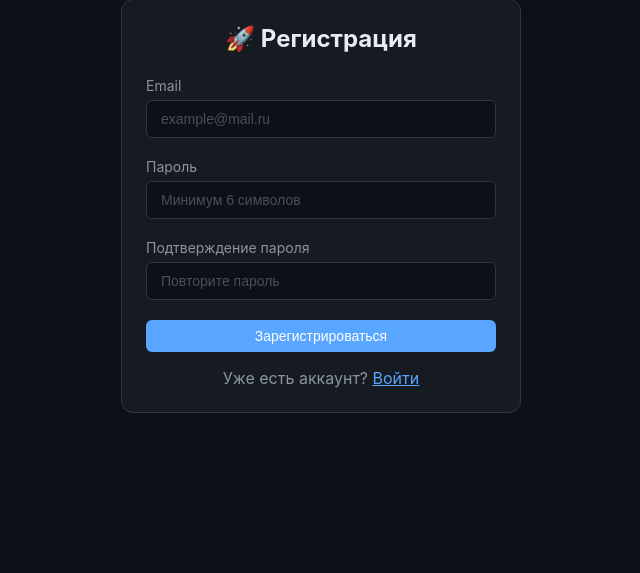
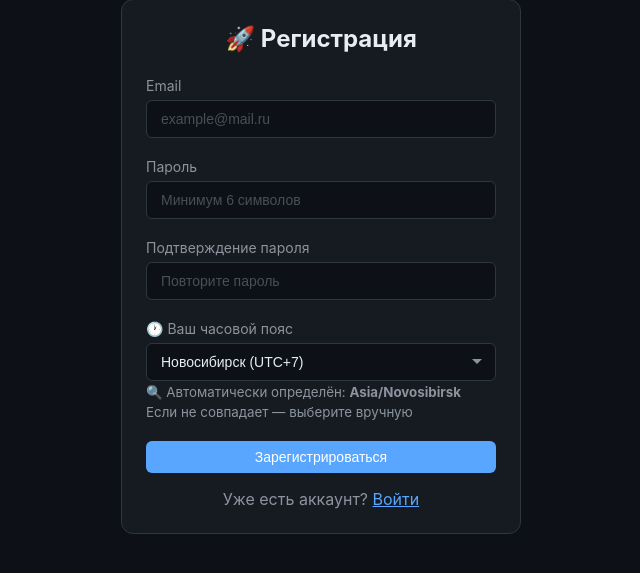
Before and after one commit to teharenda1989-ui/SMM-pilot-TESTY, a Flask app: page /register in a window 1280 px wide. Shown: the part 153-726 px from the top of the page, without its empty margins (319-959 px from the left). Run offline with Flask 3, Linux system fonts and the light colour scheme; data that the repository does not hold is empty.

Commit message:
Update register.html

```diff
--- a/templates/register.html
+++ b/templates/register.html
@@ -23,6 +23,28 @@
                 <input type="password" name="password_confirm" class="form-control" placeholder="Повторите пароль" required>
             </div>
 
+            <div class="form-group">
+                <label class="form-label">🕐 Ваш часовой пояс</label>
+                <select name="timezone" class="form-control" id="timezone-select">
+                    <option value="UTC">UTC</option>
+                    <option value="Europe/Moscow">Москва (UTC+3)</option>
+                    <option value="Europe/Volgograd">Волгоград (UTC+4)</option>
+                    <option value="Asia/Yekaterinburg">Екатеринбург (UTC+5)</option>
+                    <option value="Asia/Omsk">Омск (UTC+6)</option>
+                    <option value="Asia/Novosibirsk" {% if detected_timezone == 'Asia/Novosibirsk' %}selected{% endif %}>Новосибирск (UTC+7)</option>
+                    <option value="Asia/Krasnoyarsk" {% if detected_timezone == 'Asia/Krasnoyarsk' %}selected{% endif %}>Красноярск (UTC+7)</option>
+                    <option value="Asia/Irkutsk" {% if detected_timezone == 'Asia/Irkutsk' %}selected{% endif %}>Иркутск (UTC+8)</option>
+                    <option value="Asia/Yakutsk" {% if detected_timezone == 'Asia/Yakutsk' %}selected{% endif %}>Якутск (UTC+9)</option>
+                    <option value="Asia/Vladivostok" {% if detected_timezone == 'Asia/Vladivostok' %}selected{% endif %}>Владивосток (UTC+10)</option>
+                    <option value="Asia/Magadan" {% if detected_timezone == 'Asia/Magadan' %}selected{% endif %}>Магадан (UTC+11)</option>
+                    <option value="Asia/Kamchatka" {% if detected_timezone == 'Asia/Kamchatka' %}selected{% endif %}>Камчатка (UTC+12)</option>
+                </select>
+                <small style="color: var(--text-secondary);">
+                    🔍 Автоматически определён: <strong>{{ detected_timezone }}</strong>
+                    <br>Если не совпадает — выберите вручную
+                </small>
+            </div>
+
             <button type="submit" class="btn btn-primary" style="width: 100%;">Зарегистрироваться</button>
         </form>
 
```
